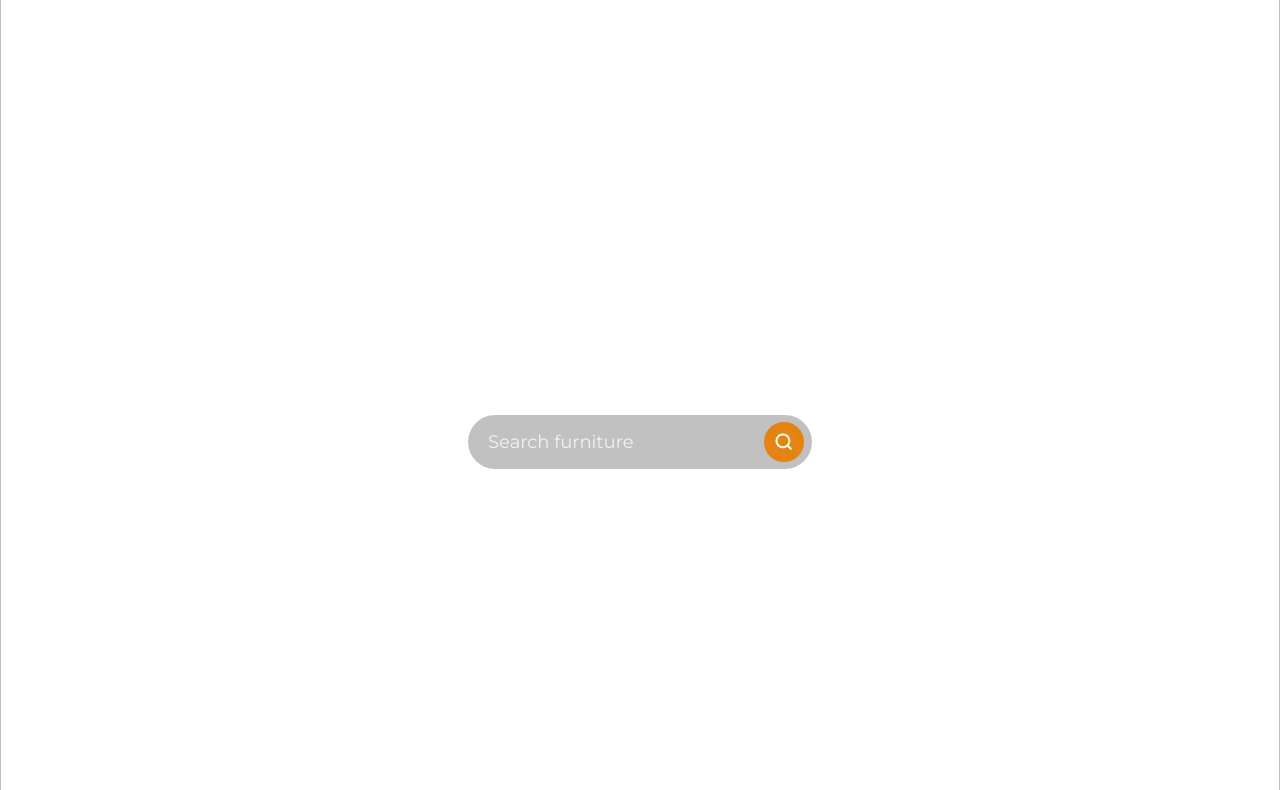
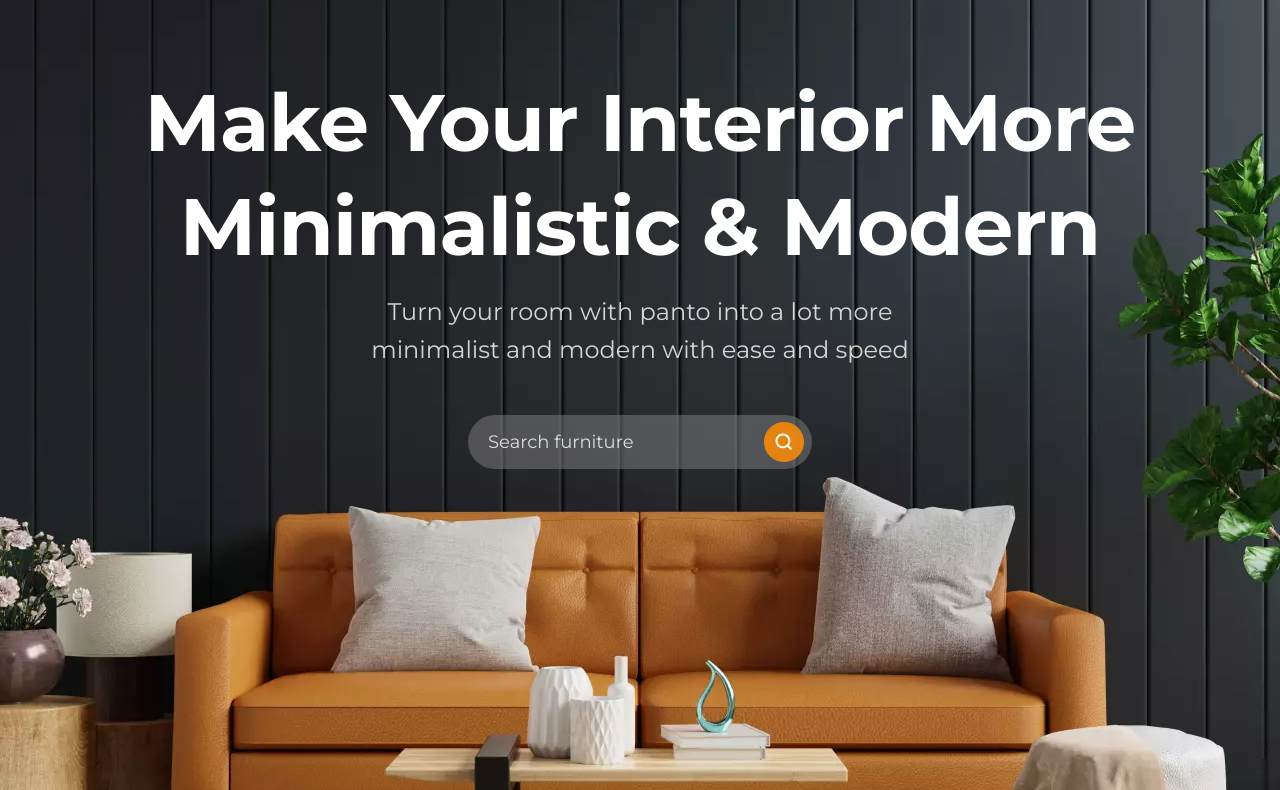
Before and after one commit to TheGolden9321/furniture, a plain HTML site: page index.html in a window 1280 px wide. Shown: the part 90-880 px from the top of the page. Drawn offline with nearby package versions, Linux system fonts and the light colour scheme.

Commit message:
Update index.html

```diff
--- a/index.html
+++ b/index.html
@@ -11,7 +11,7 @@
 </head>
 <body>
     <div class="background">
-        <img  src="images/Rectangle 1441.png" alt="">
+        <img  src="images/AnyConv.com__Rectangle 1441.webp" alt="">
     </div>
     <div class="wrapper">
         <header class="header">
```
